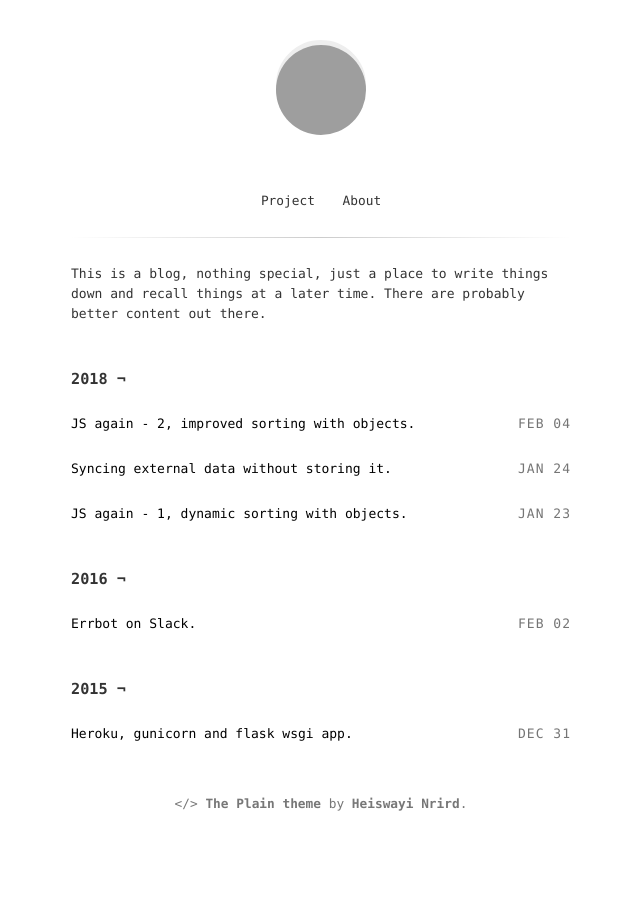
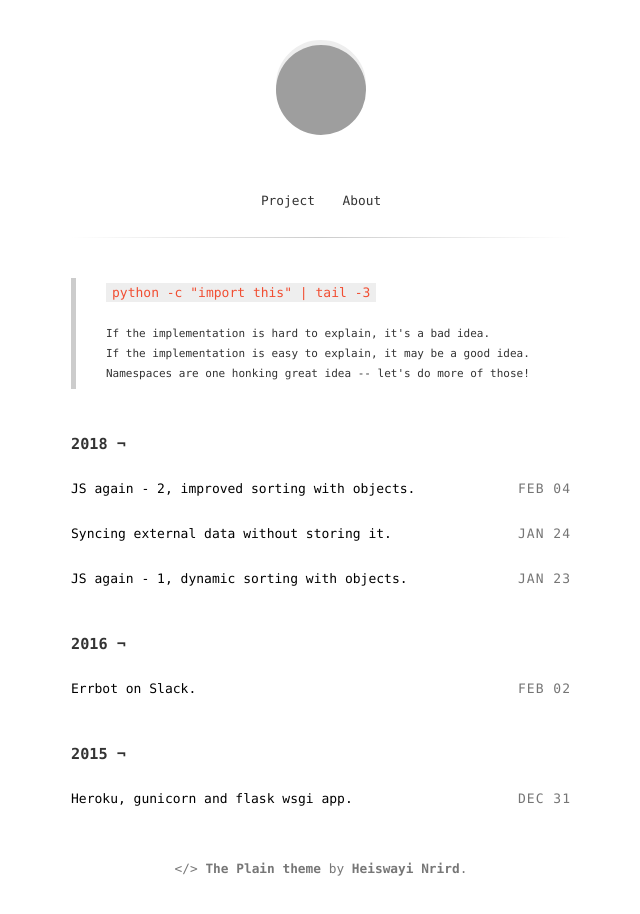
Before and after one commit to wenn/wenn.me, a Jekyll site: the page built from index.html, in a window 1280 px wide, cut to the strip 0-914 px from the top of the page. Shown: the whole strip, without its empty margins (319-959 px from the left). Built offline with Jekyll 4.4.1, drawn with Linux system fonts in a browser that asks for light colours; grey boxes are pictures that could not be loaded.

Commit message:
change index start text

```diff
--- a/index.html
+++ b/index.html
@@ -3,7 +3,14 @@ layout: default
 ---
 
 <section>
-    This is a blog, nothing special, just a place to write things down and recall things at a later time. There are probably better content out there.
+
+    <blockquote style="background: none; font-size: 11px">
+    <code>python -c "import this" | tail -3</code><br>
+    <br>
+    If the implementation is hard to explain, it's a bad idea.<br>
+    If the implementation is easy to explain, it may be a good idea.<br>
+    Namespaces are one honking great idea -- let's do more of those!
+    </blockquote>
 
     {% for post in site.posts %}
         {% unless post.next %}
```
